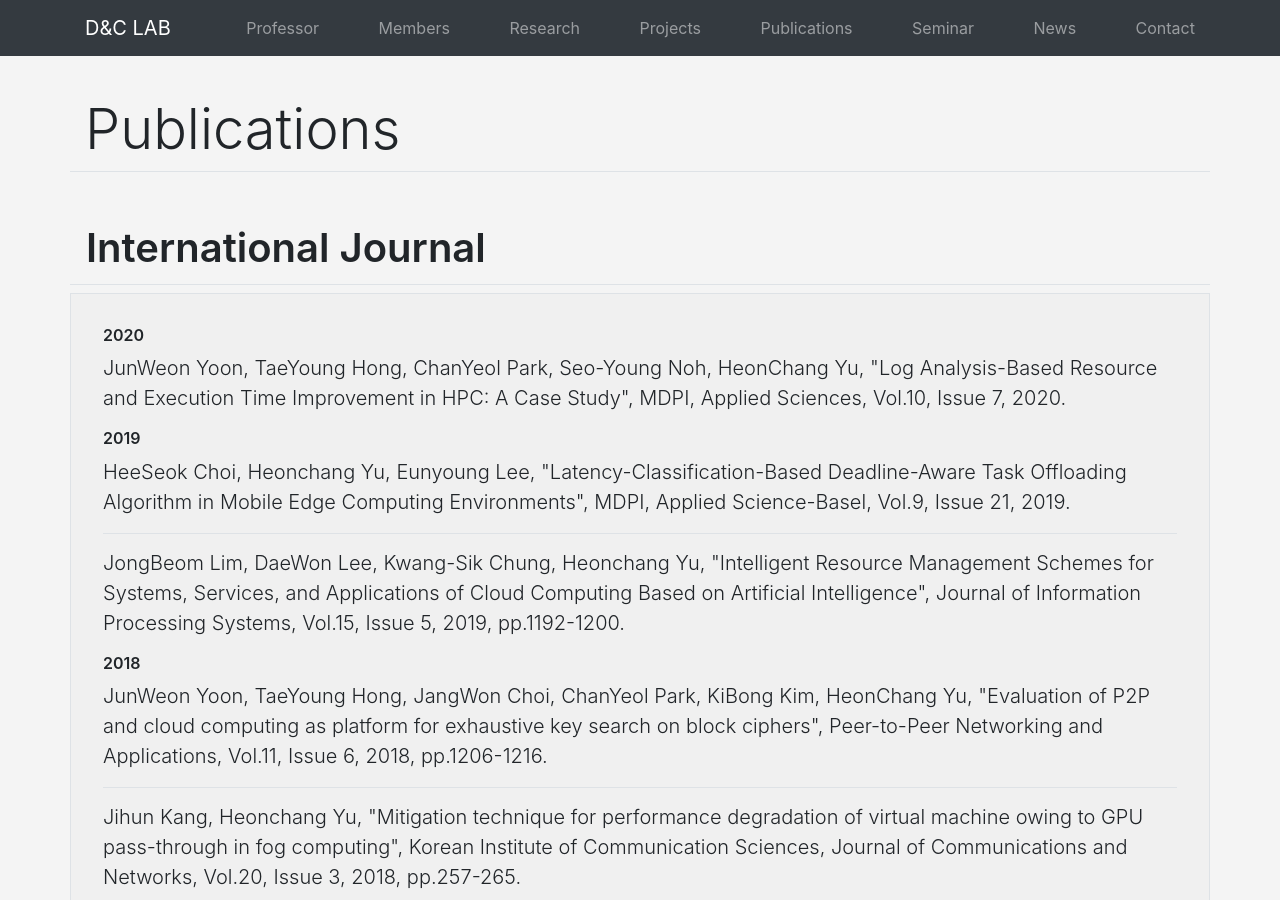
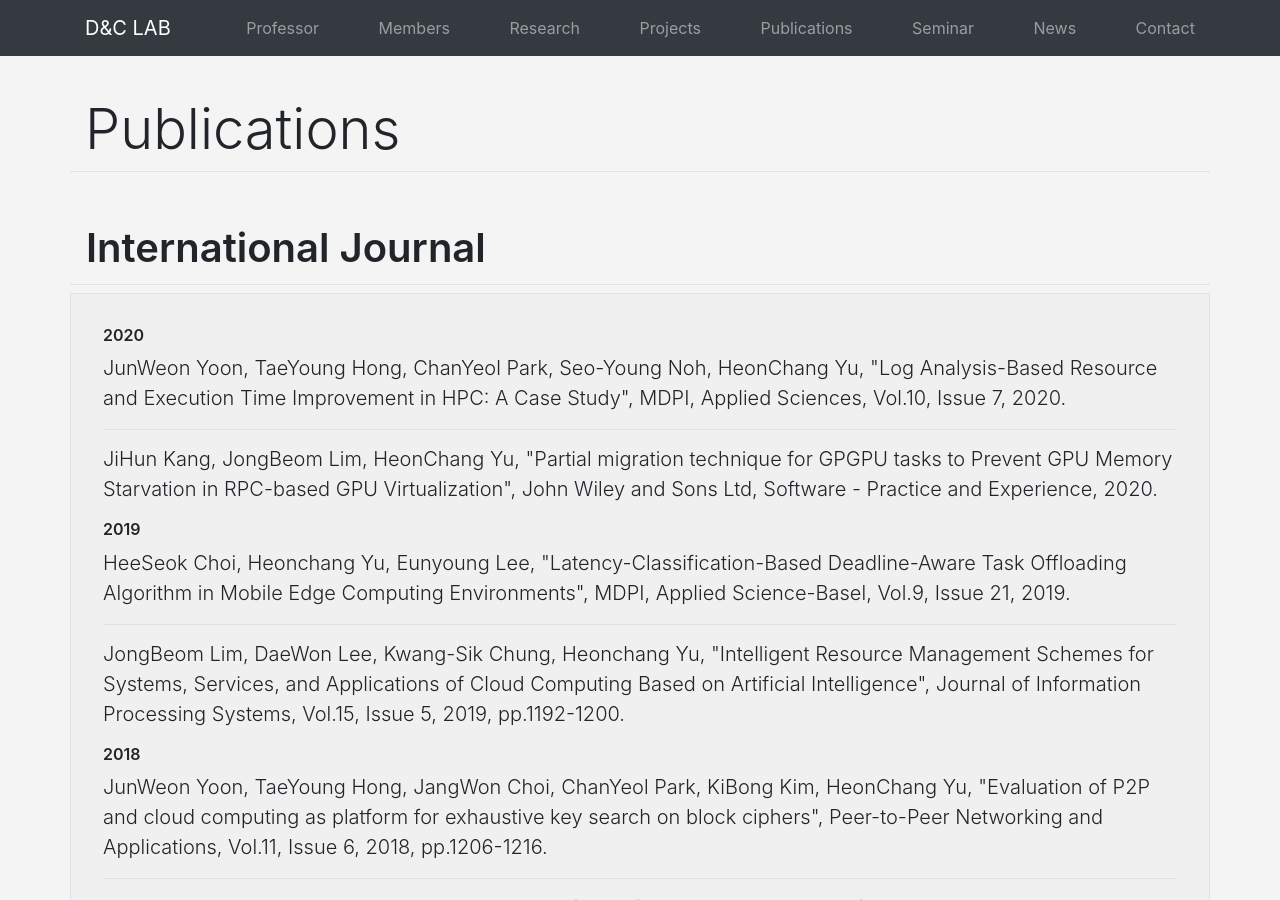
Before and after one commit to KU-Cloud/ku-cloud.github.io, a Jekyll site: the page built from publications.html, in a window 1280 px wide and 900 px high. Built offline with Jekyll 4.4.1, drawn with Linux system fonts in a browser that asks for light colours.

Commit message:
update publications

```diff
--- a/_data/publications-ji.yaml
+++ b/_data/publications-ji.yaml
@@ -799,6 +799,41 @@
     }
   },
   {
+    "title": "Partial migration technique for GPGPU tasks to Prevent GPU Memory Starvation in RPC-based GPU Virtualization",
+    "author": [
+      {
+        "given": "JiHun",
+        "family": "Kang"
+      },
+      {
+        "given": "JongBeom",
+        "family": "Lim"
+      },
+      {
+        "given": "HeonChang",
+        "family": "Yu"
+      }
+    ],
+    "DOI": "10.1002/spe.2801",
+    "language": "English",
+    "container-title": "Software - Practice and Experience",
+    "ISSN": "0038-0644",
+    "publisher": "John Wiley and Sons Ltd",
+    "type": "article-journal",
+    "citation-label": "kang2020partial",
+    "id": "kang2020partial",
+    "year-suffix": "partial",
+    "issued": {
+      "date-parts": [
+        [
+          2020,
+          1,
+          1
+        ]
+      ]
+    }
+  },
+  {
     "title": "Optimistic scheduling algorithm for mobile transactions based on reordering",
     "author": [
       {
```
Also changed, not shown: _publications/journal/international/kang2020partial.bib (added, +14 -0 lines).
